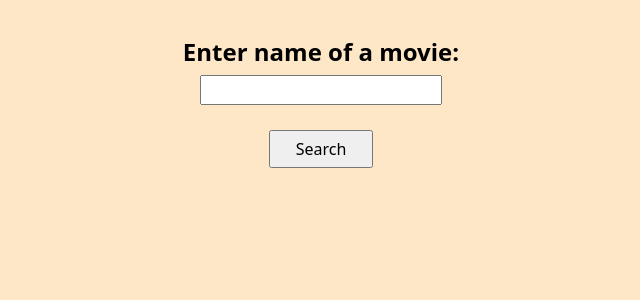
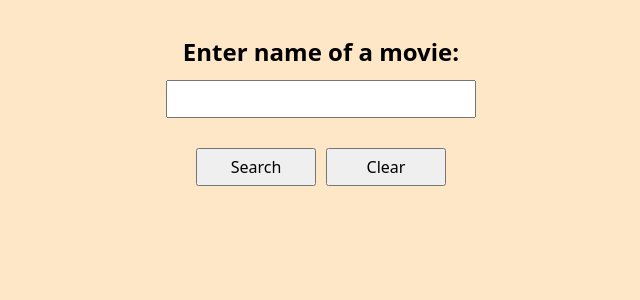
Before and after one commit to valentinaotocan/movie-search, a React (Vite) app: page / in a window 1280 px wide. Shown: the top 300 px of the page, without its empty margins (319-959 px from the left). Built offline with nearby package versions, Linux system fonts and the light colour scheme.

Commit message:
Add clear button (tsx and style)

```diff
--- a/src/App.tsx
+++ b/src/App.tsx
@@ -30,9 +30,14 @@ function App() {
     } catch (error) {
       setError(true);
     } finally {
-      // After response is received
       setLoading(false);
     }
+  }
+
+  function handleClear() {
+    setQuery("");
+    setMovies([]);
+    setError(false);
   }
 
   return (
@@ -58,7 +63,12 @@ function App() {
             setQuery(event.target.value);
           }}
         />
-        <button type="submit">Search</button>
+        <div className="btn">
+          <button type="submit">Search</button>
+          <button type="button" onClick={handleClear}>
+            Clear
+          </button>
+        </div>
       </form>
       <div className="movie__container">
         {loading && <p className="movie__container__loading">Loading...</p>}
--- a/src/styles/App.scss
+++ b/src/styles/App.scss
@@ -4,15 +4,19 @@
   align-items: center;
   text-align: center;
   h1 {
-    margin-bottom: toRem(5px);
+    margin-bottom: toRem(10px);
   }
   form {
     display: flex;
     flex-direction: column;
-    align-items: center;
+    input {
+      padding: toRem(5px);
+    }
+    .btn {
+      margin: toRem(30px);
       button {
-      margin: toRem(25px) 0;
-      padding: toRem(5px) toRem(25px);
+        padding: toRem(5px) toRem(20px);
+        width: 120px;
         &:hover {
           cursor: pointer;
           border: 2px solid $soft-red;
@@ -20,8 +24,9 @@
           font-weight: bold;
         }
       }
-    input {
-      padding-left: toRem(5px);
+      button[type="submit"] {
+        margin-right: toRem(10px);
+      }
     }
   }
   &__container {
@@ -49,4 +54,15 @@
       }
     }
   }
+  @media (max-width: toRem(375px)) {
+    form .btn {
+      display: flex;
+      flex-direction: column;
+      align-items: center;
+      button[type="submit"] {
+        margin-right: 0;
+        margin-bottom: toRem(10px);
       }
+    }
+  }
+}
```
Lines whose indentation alone changed are shown as unchanged.
